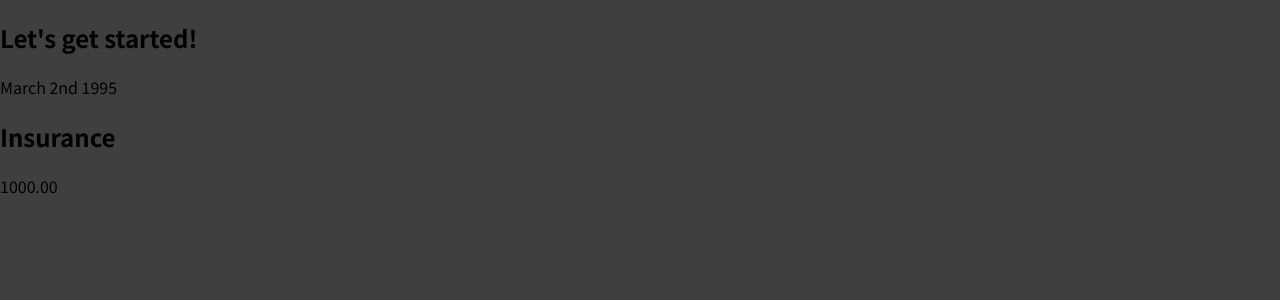
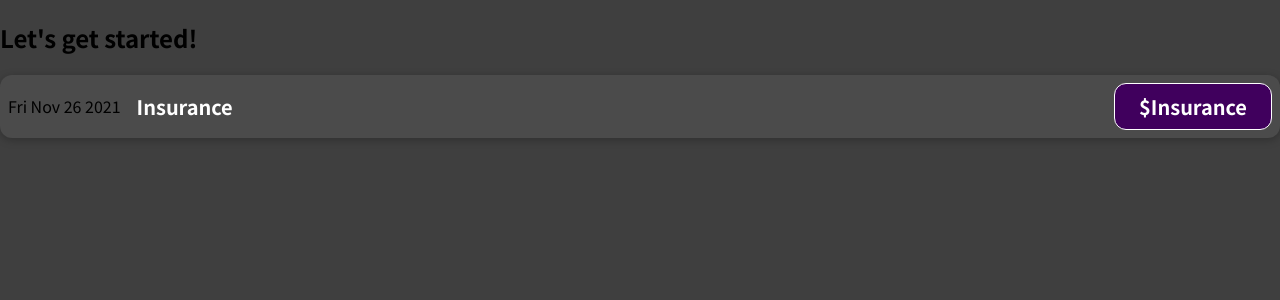
Before and after one commit to rafy13/ExpenseTracker, a JavaScript app: page / in a window 1280 px wide. Shown: the top 300 px of the page. Built offline with nearby package versions, Linux system fonts and the light colour scheme.

Commit message:
Add css file for expense item component Assign hard coded values into variable

```diff
--- /dev/null
+++ b/src/components/ExpenseItem.css
@@ -0,0 +1,56 @@
+.expense-item {
+  display: flex;
+  justify-content: space-between;
+  align-items: center;
+  box-shadow: 0 2px 8px rgba(0, 0, 0, 0.25);
+  padding: 0.5rem;
+  margin: 1rem 0;
+  border-radius: 12px;
+  background-color: #4b4b4b;
+}
+
+.expense-item__description {
+  display: flex;
+  flex-direction: column;
+  gap: 1rem;
+  align-items: flex-end;
+  flex-flow: column-reverse;
+  justify-content: flex-start;
+  flex: 1;
+}
+
+.expense-item h2 {
+  color: #3a3a3a;
+  font-size: 1rem;
+  flex: 1;
+  margin: 0 1rem;
+  color: white;
+}
+
+.expense-item__price {
+  font-size: 1rem;
+  font-weight: bold;
+  color: white;
+  background-color: #40005d;
+  border: 1px solid white;
+  padding: 0.5rem;
+  border-radius: 12px;
+}
+
+@media (min-width: 580px) {
+  .expense-item__description {
+    flex-direction: row;
+    align-items: center;
+    justify-content: flex-start;
+    flex: 1;
+  }
+
+  .expense-item__description h2 {
+    font-size: 1.25rem;
+  }
+
+  .expense-item__price {
+    font-size: 1.25rem;
+    padding: 0.5rem 1.5rem;
+  }
+}
--- a/src/components/ExpenseItem.js
+++ b/src/components/ExpenseItem.js
@@ -1,11 +1,19 @@
+import "./ExpenseItem.css";
+
 function ExpenseItem() {
-  return (<div>
-      <div>March 2nd 1995</div>
-      <div>
-          <h2>Insurance</h2>
-          <div>1000.00</div>
-      </div>
-  </div>);
+	const date = new Date();
+	const expenseTitle = "Insurance";
+	const expenseAmount = "1000.00";
+
+	return (
+		<div className="expense-item">
+			<div>{date.toDateString()}</div>
+			<div className="expense-item__description">
+				<h2>{expenseTitle}</h2>
+				<div className="expense-item__price">${expenseTitle}</div>
+			</div>
+		</div>
+	);
 }
 
 export default ExpenseItem;
```
